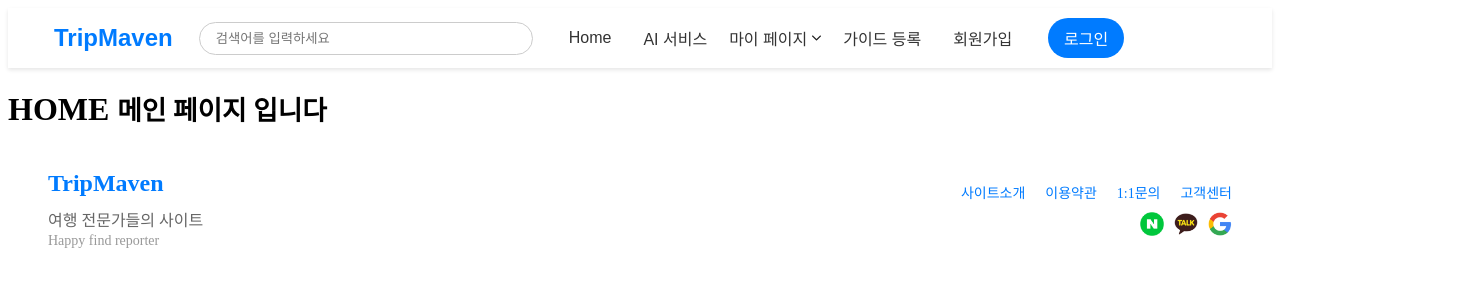
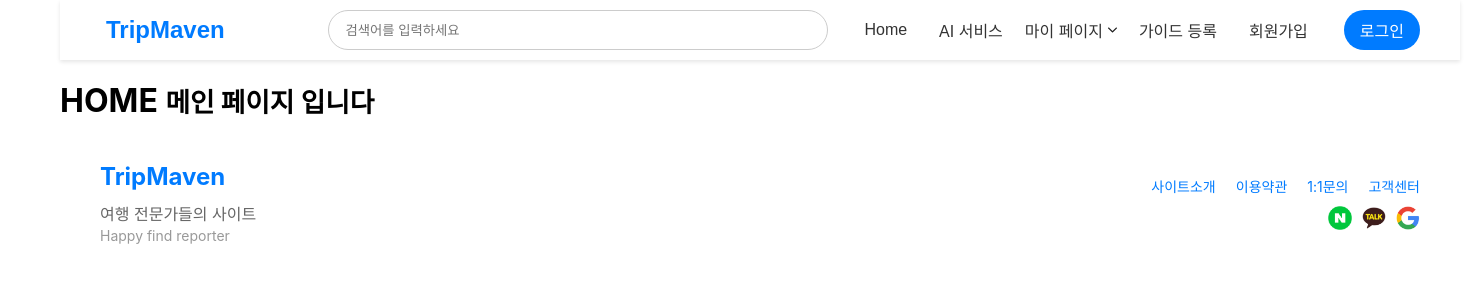
Before and after one commit to ChoeHwanseong/TripMavenFrontend, a React (Create React App) app: page / in a window 1280 px wide. Shown: the top 300 px of the page, 1480 px wide, since content can reach past the window. Built offline with nearby package versions, Linux system fonts and the light colour scheme.

Commit message:
찌찐 최종(헤더푸터) 하지만 위에 메뉴 바뀌어야함

```diff
--- a/src/App.js
+++ b/src/App.js
@@ -3,7 +3,7 @@ import { BrowserRouter as Router, Route, Switch, Routes } from 'react-router-dom
 import React from 'react';
 import Home from "./pages/home";
 import Template from "./pages/template";
-
+import './styles/App.css';
 
 
 function App() {
--- a/src/components/Header.js
+++ b/src/components/Header.js
@@ -9,6 +9,8 @@ const Header = () => {
         <header className={styles.header}>
             <div className={styles.headerFrame}>
                 <button className={styles.logoButton} onClick={() => navigate('/')}>TripMaven</button>
+                <div className={styles.nav}>
+
                     <input
                         type="text"
                         className={styles.searchInput}
@@ -51,6 +53,7 @@ const Header = () => {
                         </button>
                     </div>
                 </div>
+            </div>
         </header>
     );
 }
--- a/src/styles/App.css
+++ b/src/styles/App.css
@@ -4,8 +4,11 @@ html,
     margin: 0;
     padding: 0;
     font-family: -apple-system, BlinkMacSystemFont, 'Segoe UI', 'Roboto', 'Oxygen', 'Ubuntu', 'Cantarell', 'Fira Sans', 'Droid Sans', 'Helvetica Neue', sans-serif;
-    background-color: #f9f9f9;
     height: 100%;
+    width: 1440px;
+    margin: 0 auto; /* 수평으로 가운데 정렬 */
+    padding: 0 20px; /* 양쪽에 약간의 여백 추가 */
+    min-height: 100vh; /* 페이지 전체 높이 유지 */
 }
 
 * {
--- a/src/styles/Header.module.css
+++ b/src/styles/Header.module.css
@@ -10,6 +10,7 @@
 .headerFrame {
     display: flex;
     align-items: center;
+    justify-content: space-between;
     width: 100%;
 }
 
@@ -29,12 +30,15 @@
     border: 1px solid #ccc;
     border-radius: 20px;
     margin-right: 20px;
-    max-width: 300px;
+    width: 500px;
 }
-
+.nav{
+    display: flex;
+}
 .navFrame {
     display: flex;
     align-items: center;
+
 }
 
 .navItems {
```
Lines whose indentation alone changed are shown as unchanged.
